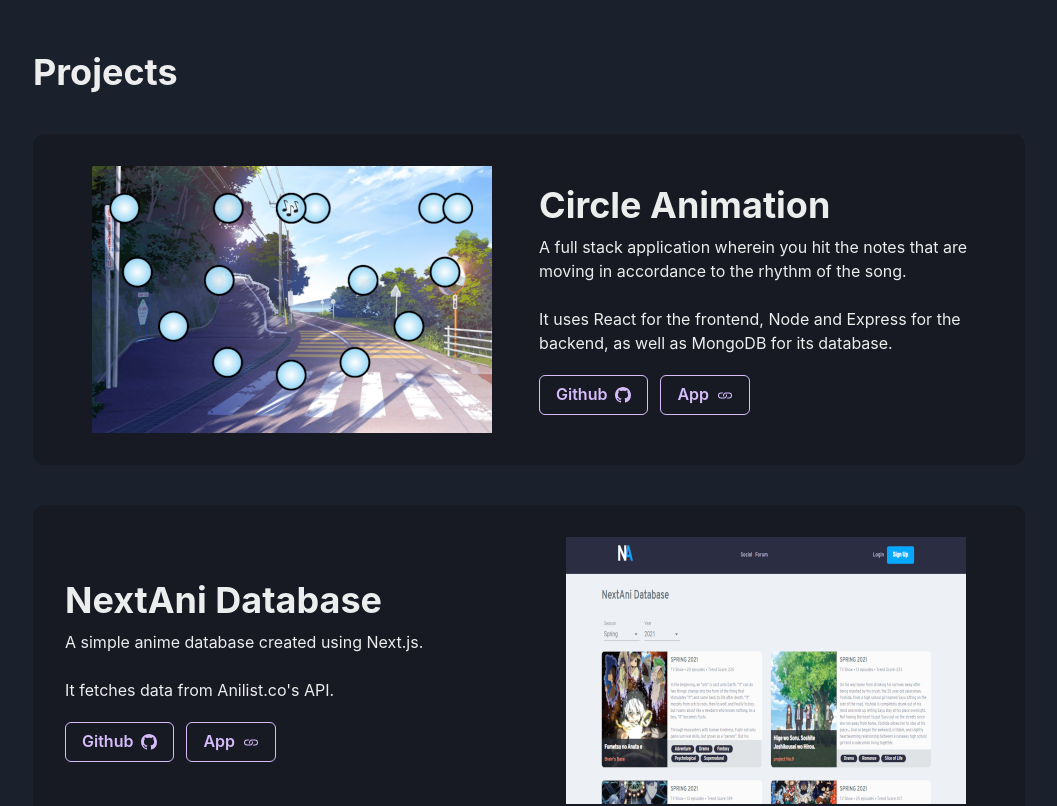
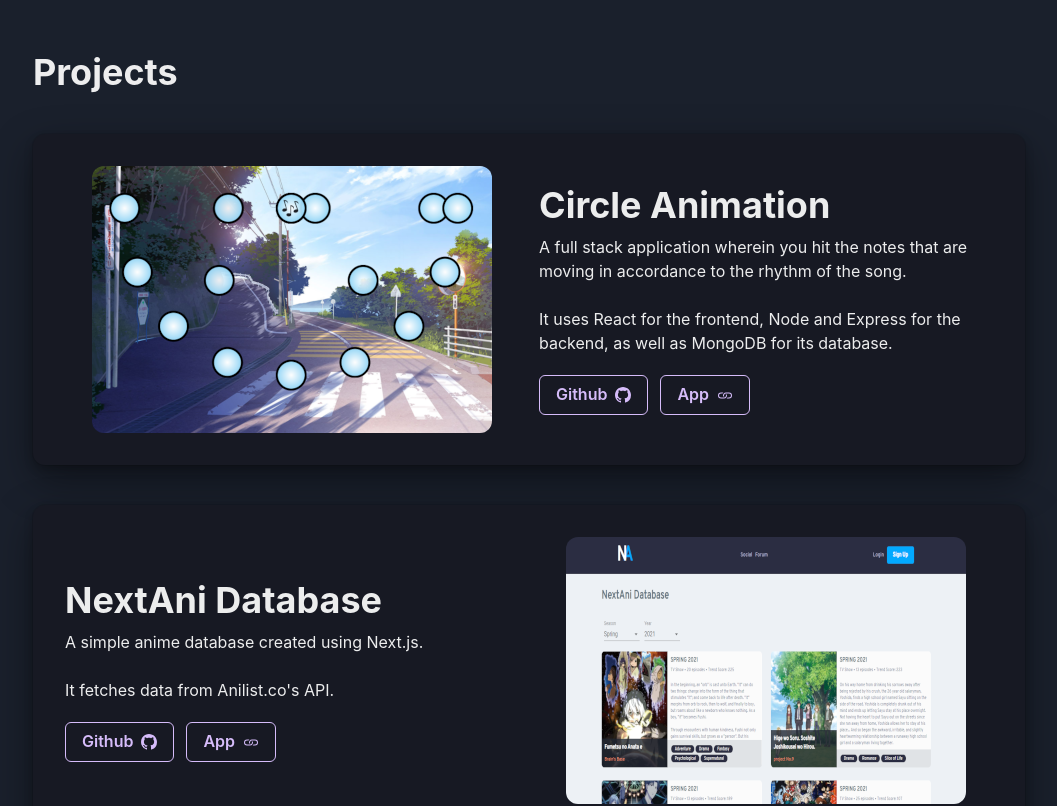
Before and after one commit to pomubry/pomubry.github.io, a Next.js app: page / in a window 1280 px wide. Shown: the part 580-1386 px from the top of the page, without its empty margins (111-1168 px from the left). Built offline with nearby package versions, Linux system fonts and the light colour scheme.

Commit message:
fixed nav href; added card shadow and image border

```diff
--- a/components/Nav/BtnMenu.tsx
+++ b/components/Nav/BtnMenu.tsx
@@ -6,7 +6,7 @@
       <Button as="a" variant="ghost" href="#projects">
         Projects
       </Button>
-      <Button as="a" variant="ghost" href="#techonologies">
+      <Button as="a" variant="ghost" href="#technologies">
         Technologies
       </Button>
       <Button as="a" variant="ghost" href="#contact">
--- a/components/Projects/Project.tsx
+++ b/components/Projects/Project.tsx
@@ -40,10 +40,11 @@
       borderColor="purple.500"
       borderRadius="xl"
       bgColor={bgColor}
+      boxShadow="dark-lg"
     >
       {/* Image */}
       <GridItem justifySelf="center" order={{ base: 1, md: isEven ? 1 : 2 }}>
-        <Image src={img} alt={title} />
+        <Image src={img} alt={title} borderRadius="xl" />
       </GridItem>
 
       {/* Description */}
```
